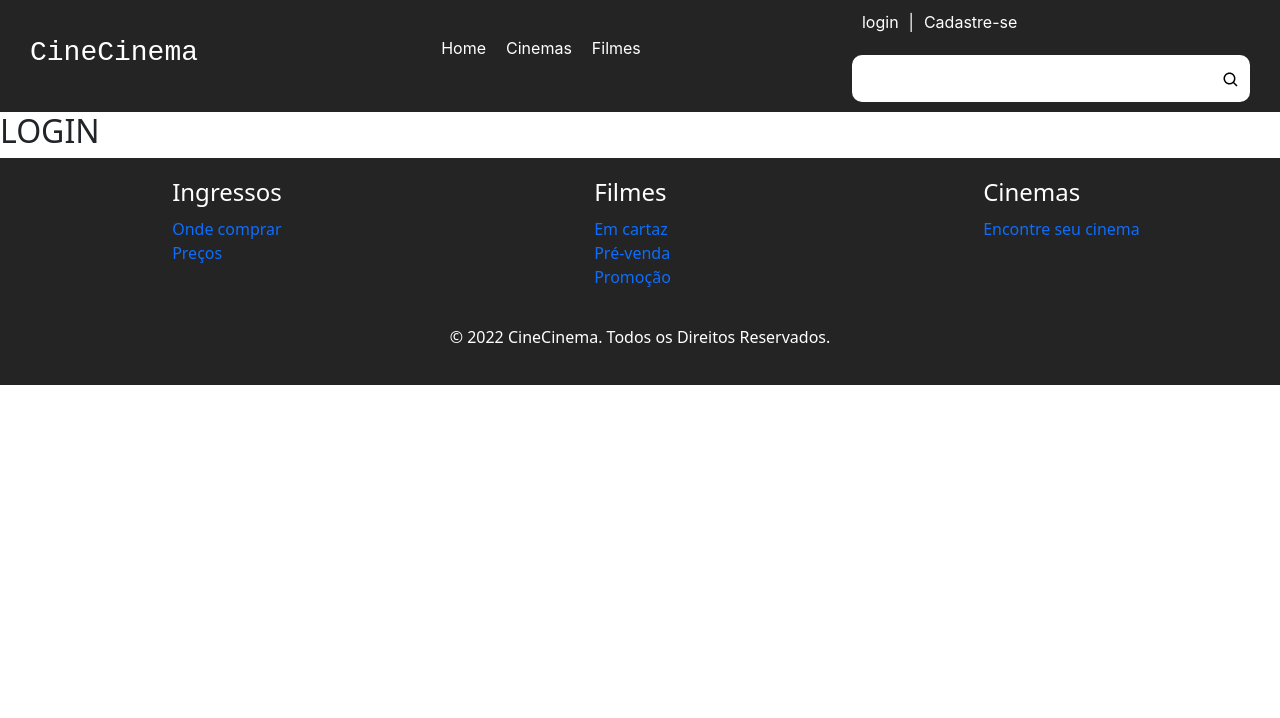
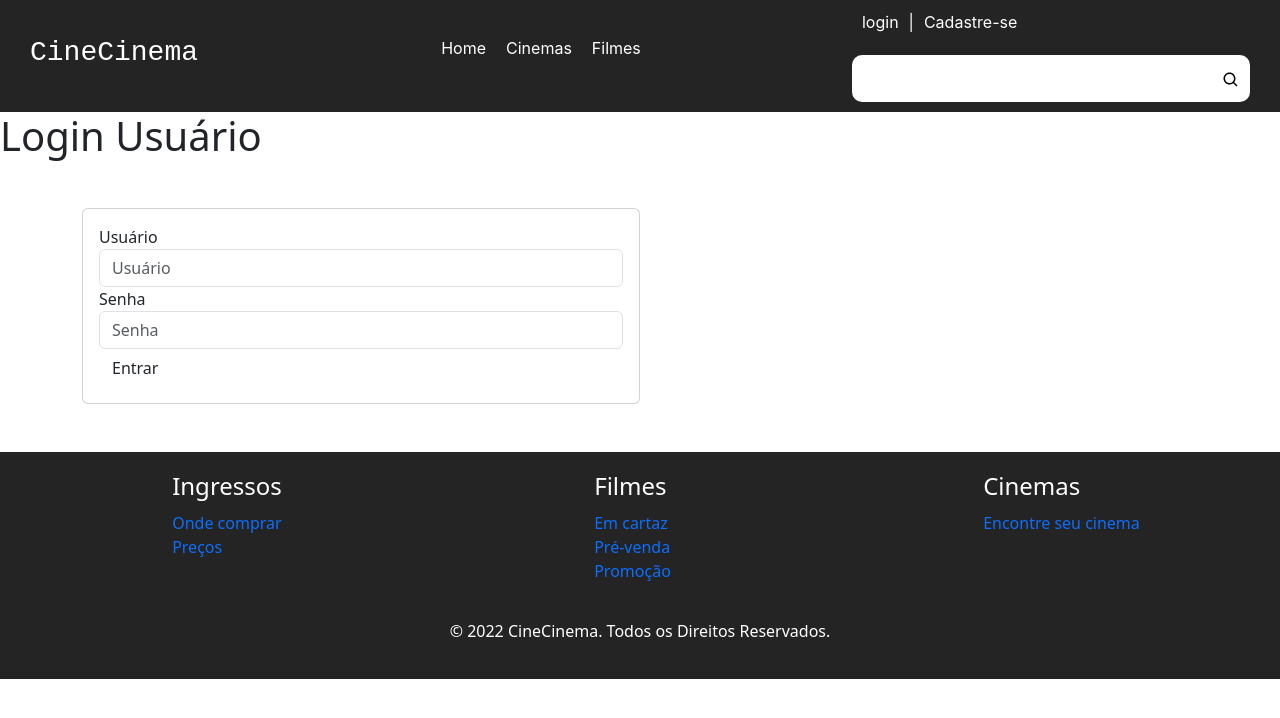
Before and after one commit to fdscamilla/Cinecinema, a React (Vite) app in the folder vite-project/: page /Login in a window 1280 px wide. Shown: the top 718 px of the page. Built offline with nearby package versions, Linux system fonts and the light colour scheme; a web font is replaced by a local one.

Commit message:
Inserindo dados

```diff
--- a/vite-project/pages/Login.jsx
+++ b/vite-project/pages/Login.jsx
@@ -1,6 +1,47 @@
-function Login(props){
+import React, {useEffect, useState} from "react";
+import axios from "axios";
+
+
+
+ function Login(props) {
+  const [email, setEmail] = useState("");
+  const [password, setPassword] = useState("");
+
+
+
   return (
-    <h2>LOGIN</h2>
+    <div className=" texto"><h1> Login Usuário</h1>
+    <div className="container">
+    <div className="card mt-5 mb-5 w-50">
+      <div className="card-body">
+        <form>
+          <div className="form-group">
+            <label htmlFor="email">Usuário</label>
+            <input
+              type="text"
+              className="form-control"
+              id="email"
+              placeholder="Usuário"
+
+              />
+          </div>
+          <div className="form-group">
+            <label htmlFor="password">Senha</label>
+            <input
+              type="password"
+              className="form-control"
+              id="password"
+              placeholder="Senha"
+
+             />
+          </div>
+          <button type="submit" className="btn">Entrar</button>
+        </form>
+      </div>
+    </div>
+  </div>
+  </div>
+
   )
 }
 
```
